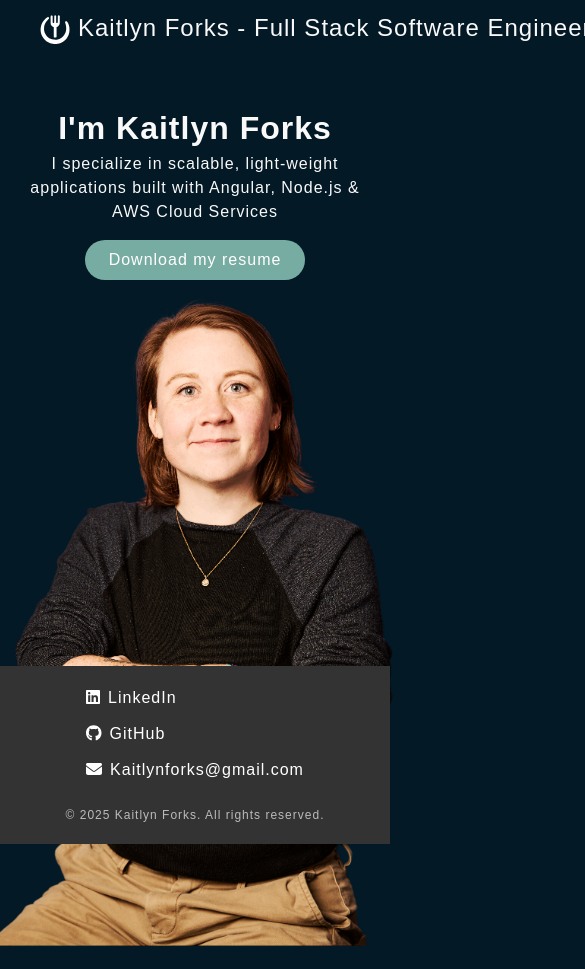
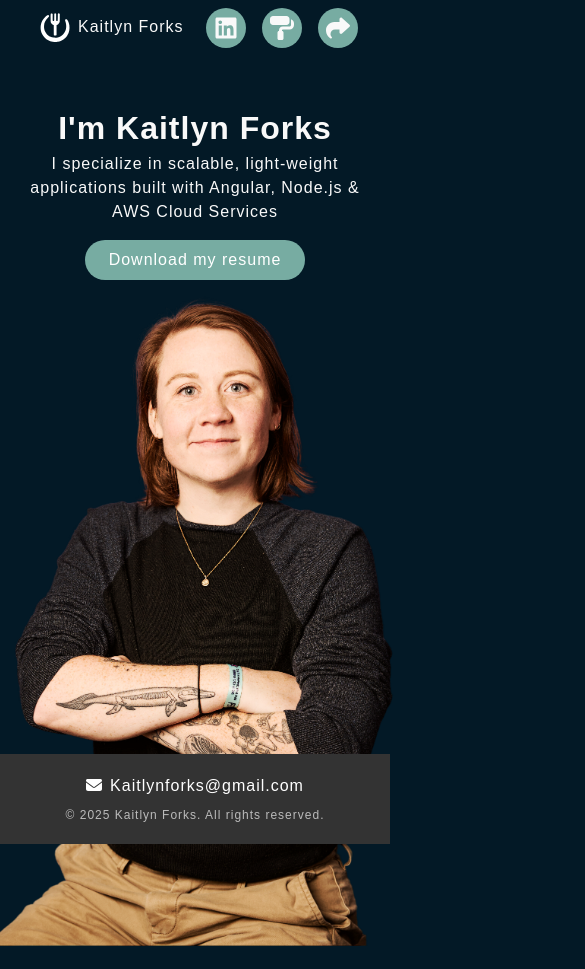
Before and after one commit to kforks/forked-software-ng, an Angular app: page / in a window 390 px wide. Shown: the top 969 px of the page, 585 px wide, since content can reach past the window. Built offline with nearby package versions, Linux system fonts and the light colour scheme; a web font is replaced by a local one.

Commit message:
mobile view MVP

```diff
--- a/src/app/home/footer/footer.component.html
+++ b/src/app/home/footer/footer.component.html
@@ -2,6 +2,7 @@
   <div class="footer-content" [ngClass]="{ 'mobile-footer': isMobile }">
     <div class="footer-links" [ngClass]="{ 'mobile-links': isMobile }">
       <a
+        *ngIf="!isMobile"
         href="https://www.linkedin.com/in/kaitlyn-forks/"
         target="_blank"
         class="footer-icon"
@@ -10,6 +11,7 @@
         <fa-icon [icon]="faLinkedin"></fa-icon> LinkedIn
       </a>
       <a
+        *ngIf="!isMobile"
         href="https://github.com/kforks"
         target="_blank"
         class="footer-icon"
--- a/src/app/home/footer/footer.component.scss
+++ b/src/app/home/footer/footer.component.scss
@@ -18,7 +18,7 @@
   align-items: center;
 
   &.mobile-footer {
-    gap: 1rem;
+    gap: 0rem;
   }
 }
 
--- a/src/app/home/footer/footer.component.ts
+++ b/src/app/home/footer/footer.component.ts
@@ -3,12 +3,12 @@ import { faGithub, faLinkedin } from '@fortawesome/free-brands-svg-icons';
 import { FaIconComponent } from '@fortawesome/angular-fontawesome';
 import { faEnvelope } from '@fortawesome/free-solid-svg-icons';
 import { BreakpointObserver, Breakpoints } from '@angular/cdk/layout';
-import { NgClass } from '@angular/common';
+import { NgClass, NgIf } from '@angular/common';
 
 @Component({
   selector: 'app-footer',
   standalone: true,
-  imports: [FaIconComponent, NgClass],
+  imports: [FaIconComponent, NgClass, NgIf],
   templateUrl: './footer.component.html',
   styleUrls: ['./footer.component.scss'],
 })
--- a/src/app/nav/nav.component.html
+++ b/src/app/nav/nav.component.html
@@ -5,7 +5,7 @@
     (mouseenter)="enterNav()"
     (mouseleave)="leaveNav()"
   >
-    <div class="margin-left-lg">
+    <div class="margin-left-lg" [ngClass]="{ 'margin-left-xs': isMobile }">
       <img
         style="vertical-align: middle"
         ngSrc="assets/wt-logo.svg"
@@ -15,36 +15,11 @@
         width="30"
         class="margin-right-sm"
       />
-      <span>Kaitlyn Forks - Full Stack Software Engineer</span>
+      <span *ngIf="!isMobile"
+        >Kaitlyn Forks - Full Stack Software Engineer</span
+      >
+      <span *ngIf="isMobile">Kaitlyn Forks</span>
     </div>
-
-    <!--    <div-->
-    <!--      class="nav-links-wrapper nav-links"-->
-    <!--      (mouseenter)="enterNav()"-->
-    <!--      (mouseleave)="leaveNav()"-->
-    <!--    >-->
-    <!--      <span-->
-    <!--        class="margin-left-lg"-->
-    <!--        [class.active]="activePrimaryLink === 'About'"-->
-    <!--        (mouseenter)="setPrimaryLink('About')"-->
-    <!--      >-->
-    <!--        About-->
-    <!--      </span>-->
-    <!--      <span-->
-    <!--        class="margin-left-lg"-->
-    <!--        [class.active]="activePrimaryLink === 'Portfolio'"-->
-    <!--        (mouseenter)="setPrimaryLink('Portfolio')"-->
-    <!--      >-->
-    <!--        Portfolio-->
-    <!--      </span>-->
-    <!--      <span-->
-    <!--        class="margin-left-lg"-->
-    <!--        [class.active]="activePrimaryLink === 'Resume'"-->
-    <!--        (mouseenter)="setPrimaryLink('Resume')"-->
-    <!--      >-->
-    <!--        Resume-->
-    <!--      </span>-->
-    <!--    </div>-->
 
     <div class="padding-right-md">
       <!-- LinkedIn Button -->
--- a/src/app/nav/nav.component.scss
+++ b/src/app/nav/nav.component.scss
@@ -7,6 +7,10 @@
   justify-content: space-between;
   width: 100%;
   font-size: 1.5rem;
+
+  @media (max-width: 768px) {
+    font-size: 1rem; // Adjust font size for mobile
+  }
 
   .nav-links-wrapper {
     font-size: 1rem;
--- a/src/app/nav/nav.component.ts
+++ b/src/app/nav/nav.component.ts
@@ -11,12 +11,14 @@ import { faShare, faPaintRoller } from '@fortawesome/free-solid-svg-icons';
 import { faLinkedin } from '@fortawesome/free-brands-svg-icons';
 import { MatTooltip } from '@angular/material/tooltip';
 import {
+  NgClass,
   NgForOf,
   NgIf,
   NgOptimizedImage,
   NgSwitch,
   NgSwitchCase,
 } from '@angular/common';
+import { BreakpointObserver, Breakpoints } from '@angular/cdk/layout';
 import { ThemeService } from '../services/theming.service';
 
 @Component({
@@ -35,6 +37,7 @@ import { ThemeService } from '../services/theming.service';
     NgOptimizedImage,
     MatMenuModule,
     NgForOf,
+    NgClass,
   ],
   templateUrl: './nav.component.html',
   styleUrls: ['./nav.component.scss'],
@@ -50,9 +53,18 @@ export class NavComponent implements OnInit {
   showSecondaryNav = false; // hiding secondary nav until needed
   themes: Array<{ name: string; class: string }> = [];
   currentTheme: string;
+  isMobile: boolean = false;
 
-  constructor(private themeService: ThemeService) {
+  constructor(
+    private themeService: ThemeService,
+    private readonly breakpointObserver: BreakpointObserver,
+  ) {
     this.currentTheme = this.themeService.getActiveTheme();
+    this.breakpointObserver
+      .observe([Breakpoints.Small, Breakpoints.XSmall])
+      .subscribe({
+        next: (result) => (this.isMobile = result.matches),
+      });
   }
 
   ngOnInit(): void {
```
